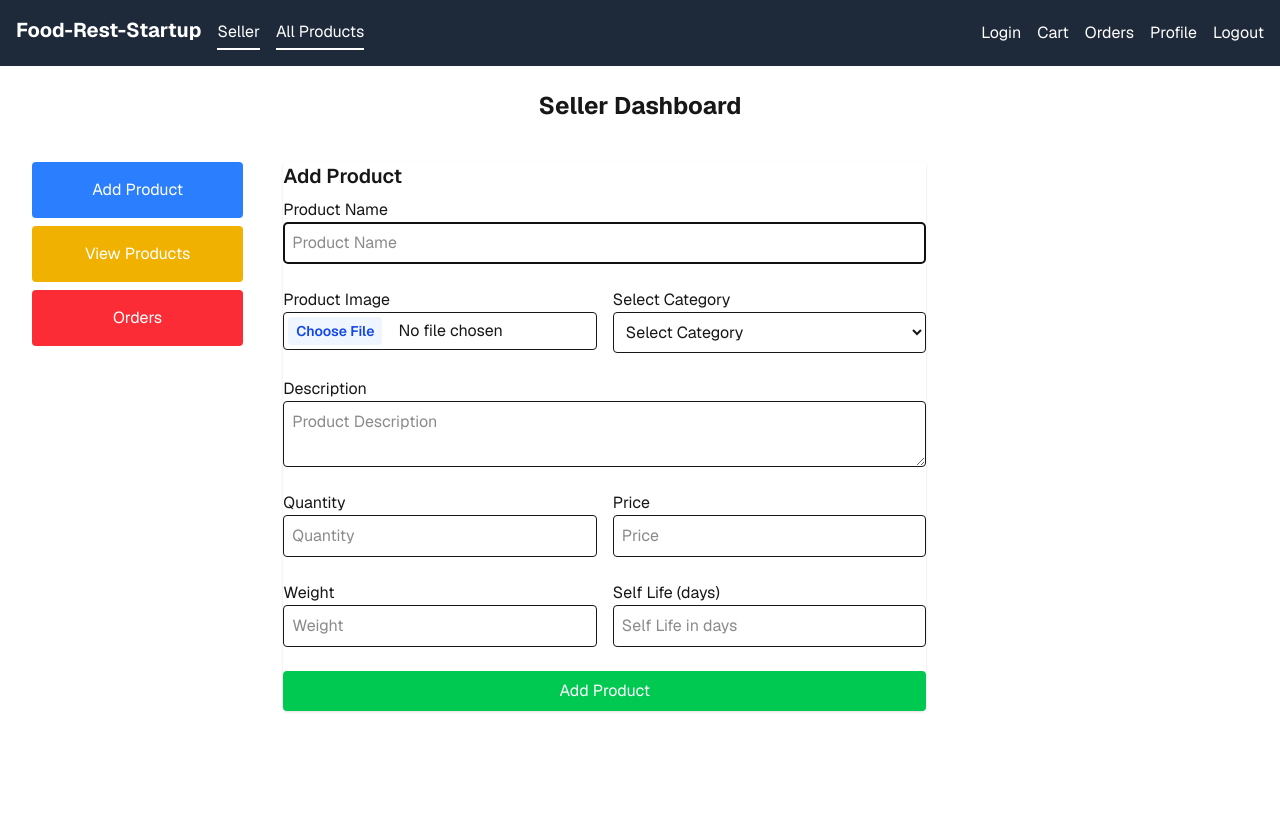
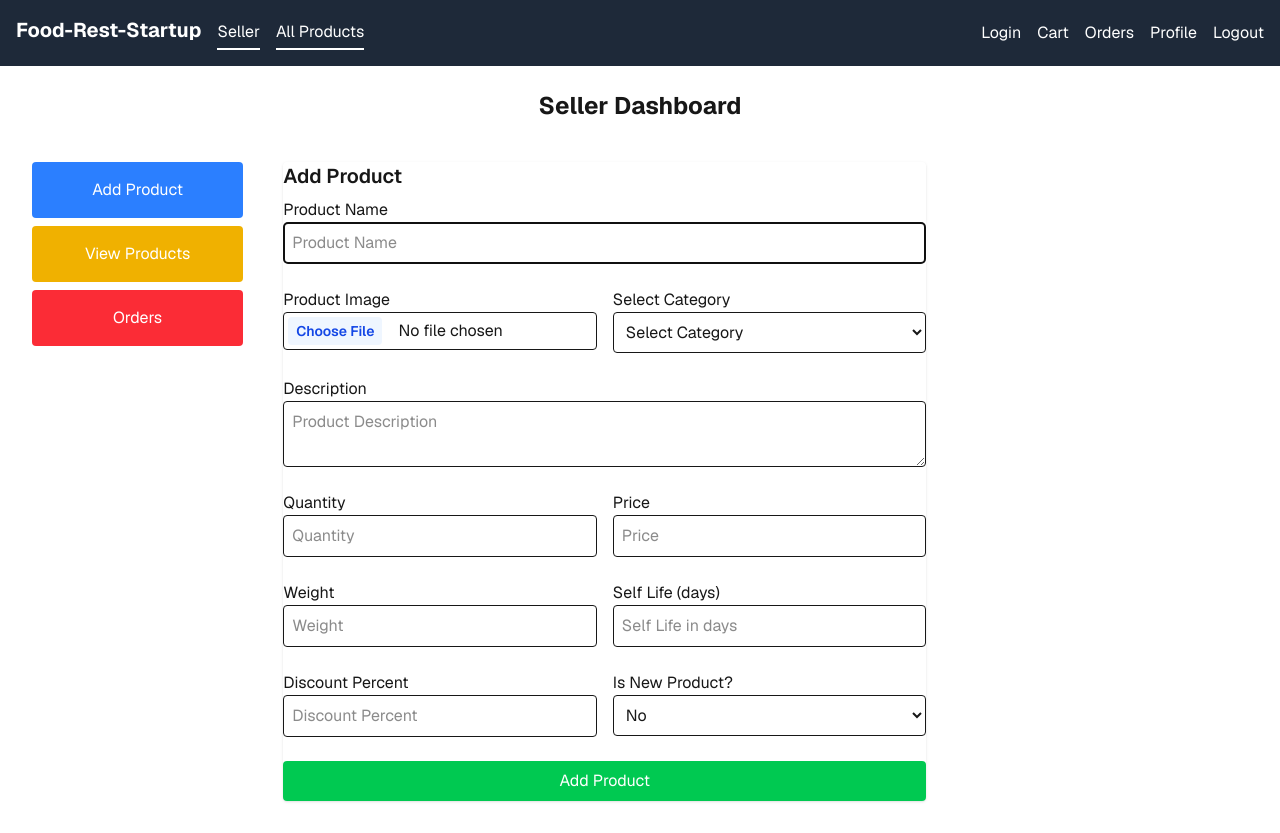
Before and after one commit to arpitsinh-thakor/food-rest-startup, a Next.js app: page /seller/dashboard in a window 1280 px wide. Before the commit the page ends 800 px from the top, so only its background shows below. Built offline with nearby package versions, Linux system fonts and the light colour scheme.

Commit message:
Quantity bug fixed

```diff
--- a/app/components/ProductCard.js
+++ b/app/components/ProductCard.js
@@ -18,7 +18,7 @@ const ProductCard = ({ product }) => {
   const [addedToCart, setAddedToCart] = useState(false);
   const [quantity, setQuantity] = useState(1);
 
-  const originalPrice = discountPercent
+  const discountedPrice = discountPercent
     ? (price / (1 - discountPercent / 100)).toFixed(2)
     : null;
 
@@ -75,7 +75,7 @@ const ProductCard = ({ product }) => {
           {discountPercent ? (
             <>
               <span className="text-gray-500 line-through text-sm">
-                ₹{originalPrice}
+                ₹{discountedPrice}
               </span>
               <span className="text-red-600 font-bold text-lg">₹{price}</span>
             </>
@@ -102,7 +102,13 @@ const ProductCard = ({ product }) => {
                 <span className="font-semibold text-gray-800">{quantity}</span>
                 <button
                   className="flex-1 bg-blue-500 text-white py-1 rounded hover:bg-blue-600 transition"
-                  onClick={() => setQuantity(quantity + 1)}
+                  onClick={() => {
+                    if (quantity < product.quantity) {
+                      setQuantity(quantity + 1);
+                    }else{
+                        alert("Cannot add more than available stock");
+                    }
+                  }}
                 >
                   +
                 </button>
--- a/app/components/ProductCardDetailed.js
+++ b/app/components/ProductCardDetailed.js
@@ -94,7 +94,13 @@ const ProductCardDetailed = ({ product }) => {
                       <span className="font-semibold text-gray-800">{cartQuantity}</span>
                       <button
                         className="flex-1 bg-blue-500 text-white py-1 rounded hover:bg-blue-600 transition"
-                        onClick={() => setCartQuantity(cartQuantity + 1)}
+                        onClick={() => {
+                            if (cartQuantity < quantity) {
+                                setCartQuantity(cartQuantity + 1);
+                            } else {
+                                alert("Cannot add more than available stock");
+                            }
+                        }}
                       >
                         +
                       </button>
--- a/app/seller/dashboard/page.js
+++ b/app/seller/dashboard/page.js
@@ -16,6 +16,8 @@ export default function Dashboard() {
     const [price, setPrice] = useState("");
     const [weight, setWeight] = useState("");
     const [selfLife, setSelfLife] = useState("");
+    const [discountPercent, setDiscountPercent] = useState("");
+    const [isNew, setIsNew] = useState(false);
 
     const [error, setError] = useState("");
 
@@ -39,6 +41,10 @@ export default function Dashboard() {
         formData.append("price", price);
         formData.append("weight", weight);
         formData.append("selfLife", selfLife);
+        if (discountPercent) {
+            formData.append("discountPercent", discountPercent);
+        }
+        formData.append("isNew", isNew);
 
         try {
             const response = await axios.post("/api/seller/add-product", formData, {
@@ -56,7 +62,10 @@ export default function Dashboard() {
                 setPrice("");
                 setWeight("");
                 setSelfLife("");
+                setDiscountPercent("");
+                setIsNew(false);
                 setError("");
+
             } else {
                 console.error("Failed to add product", response.data);
                 throw new Error("Failed to add product");
@@ -230,6 +239,30 @@ export default function Dashboard() {
                                                 />
                                         </div>
                                     </div>
+                                    <div className="grid grid-cols-2 gap-4 items-baseline">
+                                        <div className="flex flex-col">
+                                            <label className="text-md ">Discount Percent</label>
+                                            <input
+                                                type="number" placeholder="Discount Percent"
+                                                min={0} max={100}
+                                                className="p-2 border rounded mb-2"
+                                                value={discountPercent}
+                                                onChange={(e) => setDiscountPercent(e.target.value)}
+                                                />
+                                        </div>
+                                        <div className="flex flex-col">
+                                            <label className="text-md ">Is New Product?</label>
+                                            <select
+                                                className="p-2 border rounded mb-2 hover: cursor-pointer"
+                                                value={isNew}
+                                                onChange={(e) => setIsNew(e.target.value === "true")}
+                                                >
+                                                    <option value="false">No</option>
+                                                    <option value="true">Yes</option>
+                                            </select>
+                                        </div>
+                                    </div>
+
                                     <button
                                         type="submit"
                                         className="bg-green-500 text-white p-2 rounded hover:bg-green-600 cursor-pointer"
--- a/app/utils/constants.js
+++ b/app/utils/constants.js
@@ -24,7 +24,7 @@ export const feedData = [
     description:
       "Traditional Indian spiced milk infused with premium Kashmiri saffron strands. Served chilled for a refreshing taste.",
     category: "Beverages",
-    quantity: 120,
+    quantity: 10,
     weight: 250,
     selfLife: 15,
     discountPercent: 20,
@@ -37,7 +37,7 @@ export const feedData = [
     description:
       "Soft-ripened French cheese with a creamy interior and white bloomy rind. Perfect for wine pairings and cheese boards.",
     category: "Dairy",
-    quantity: 80,
+    quantity: 8,
     weight: 300,
     selfLife: 21,
     isNew: true,
@@ -50,7 +50,7 @@ export const feedData = [
     description:
       "Juicy and aromatic Alphonso mangoes from Ratnagiri, India. Known for their golden hue and intense sweetness.",
     category: "Fruits",
-    quantity: 100,
+    quantity: 20,
     weight: 1000,
     selfLife: 7,
     discountPercent: 25,
```
